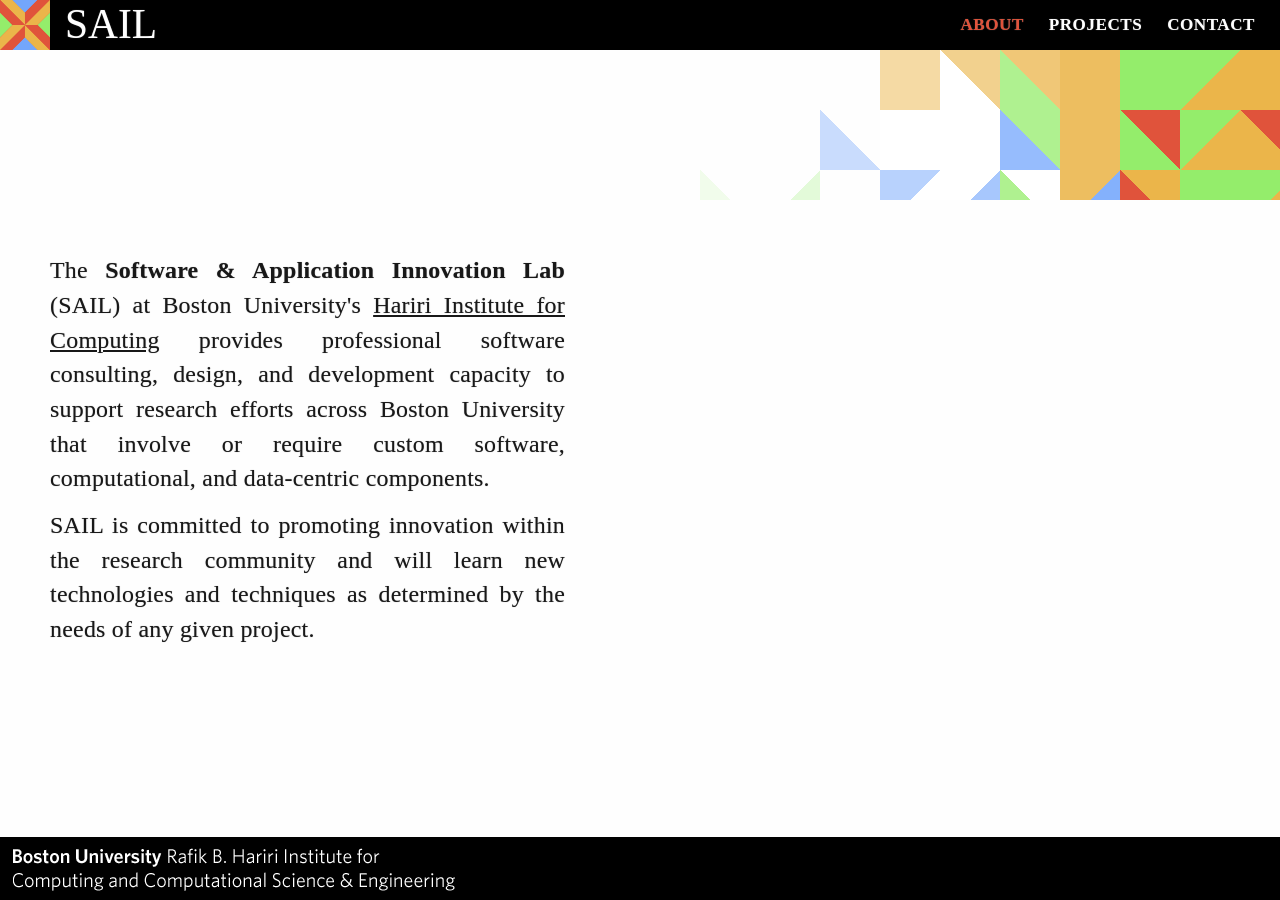
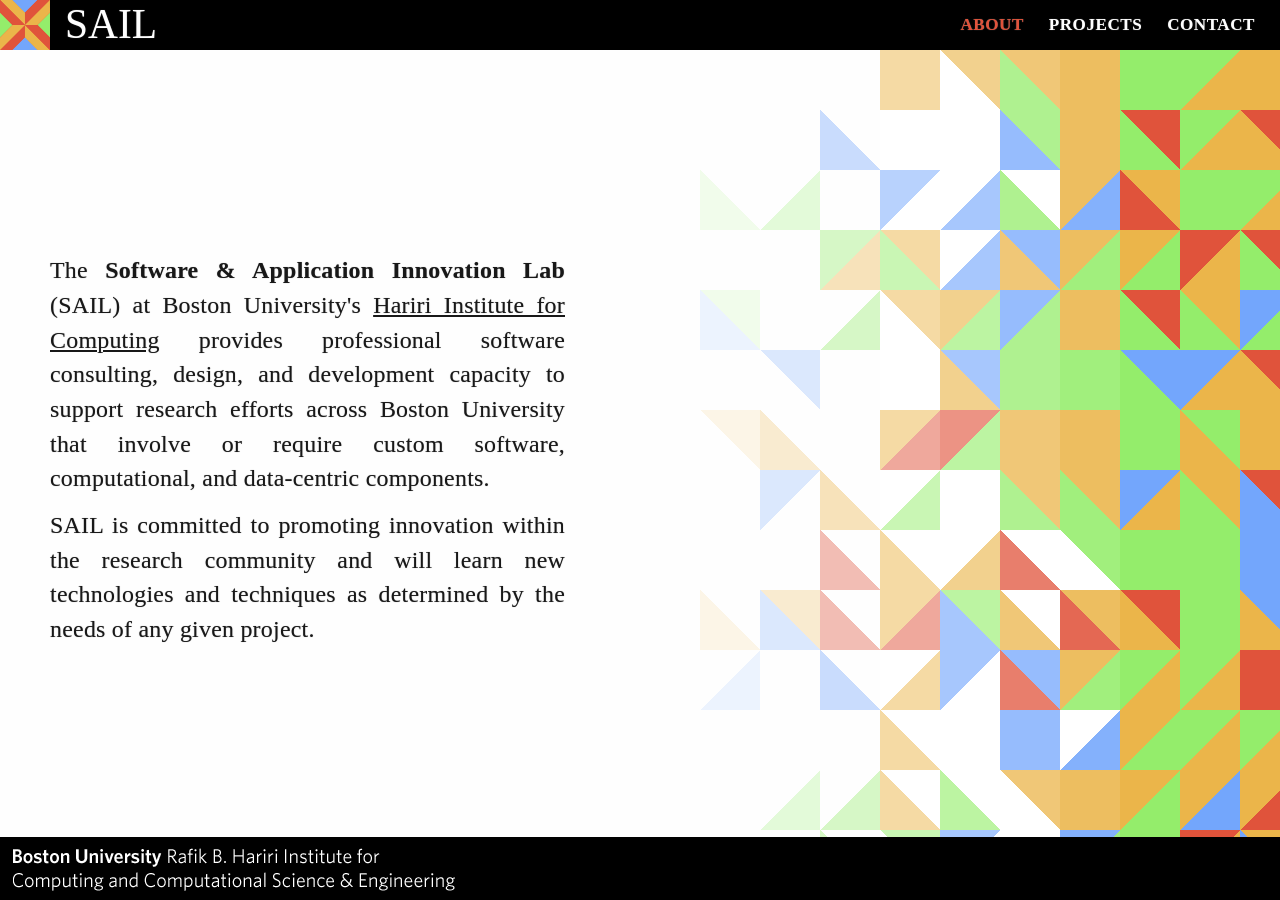
Before and after one commit to hicsail/hicsail.github.io, a Jekyll site: the page built from index.html, in a window 1280 px wide. Built offline with Jekyll 4.4.1, drawn with Linux system fonts in a browser that asks for light colours; some web fonts are replaced; Markdown is read by kramdown in place of the engine named in the settings; the list of posts is cut into pages by our own code.

Commit message:
Address SVG sizing.

```diff
--- a/css/style.css
+++ b/css/style.css
@@ -17,6 +17,16 @@
   		position: relative;
   		font-size: 18px;
   	  	}
+
+    svg {
+      height:100%;
+      width:100%;
+      position:absolute;
+      top:0;
+      left:0;
+      align-items:stretch;
+      display:block;
+    }
 
 	h2,h3,h4,h5,h6,p {
 	   line-height: 1.45;
--- a/index.html
+++ b/index.html
@@ -12,9 +12,9 @@
                 </div>
             </div>
         </div>
-        <div class="sright">
-            <div class="row">
-                <div id="svg_one" class="col-md-9">
+        <div class="sright" style="display:flex;">
+            <div class="row" style="height:100%; margin:0 auto; padding:0; display:flex; align-items:stretch;">
+                <div id="svg_one" class="col-md-9" style="display:flex; align-items:stretch;">
                 </div>
             </div>
         </div>
--- a/js/generator.js
+++ b/js/generator.js
@@ -16,7 +16,6 @@
     var svg = d3.select('#' + id)
       .html('') // Empty HTML first, parameters might have changed.
       .append('svg')
-      .attr('viewbox', '0 0 1000 1000')
       .attr('width', '100%')
       .attr('height', '100%')
       // Crisp edges makes sure the aliasing doesn't produce a thin line in between triangles
```
